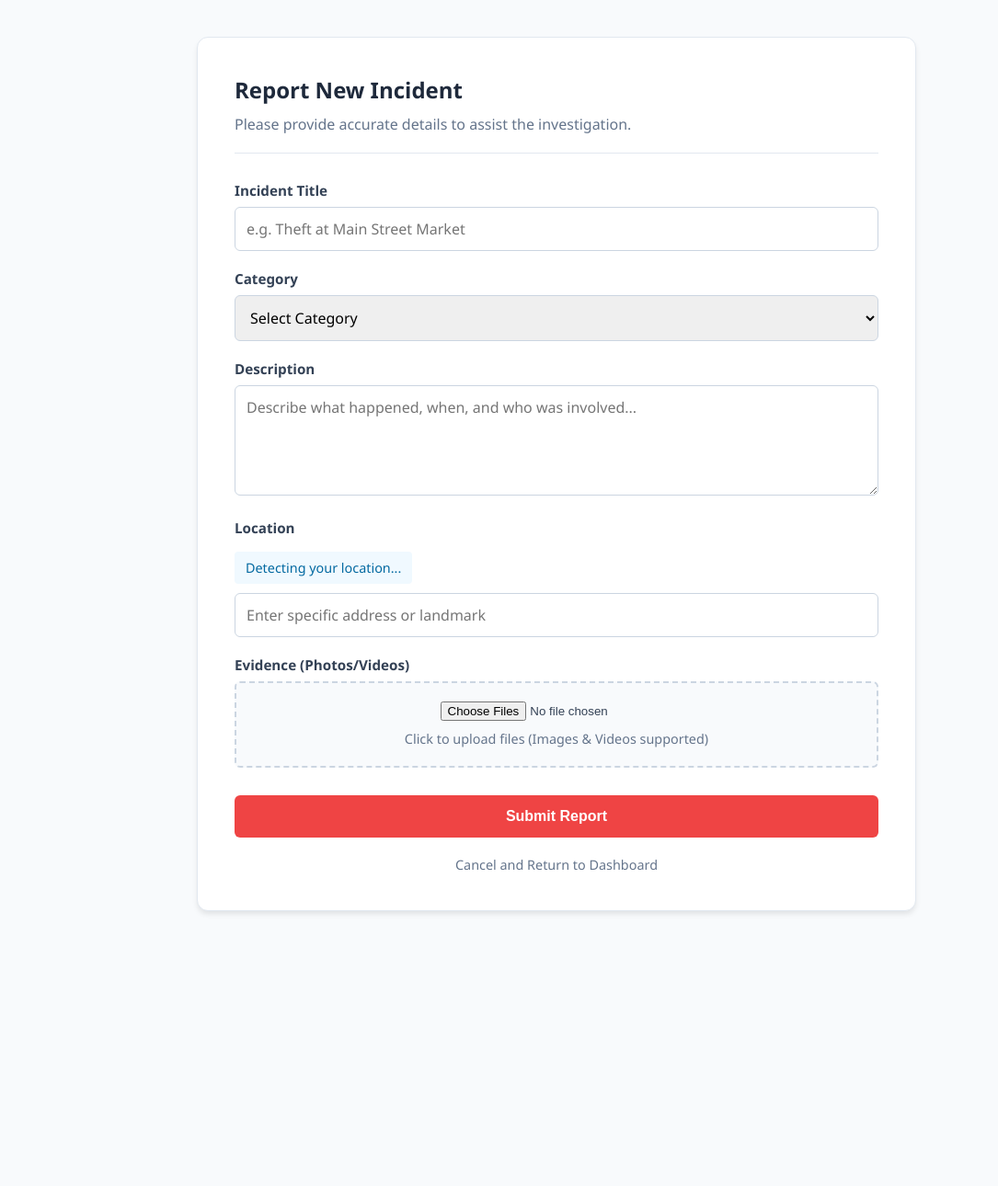
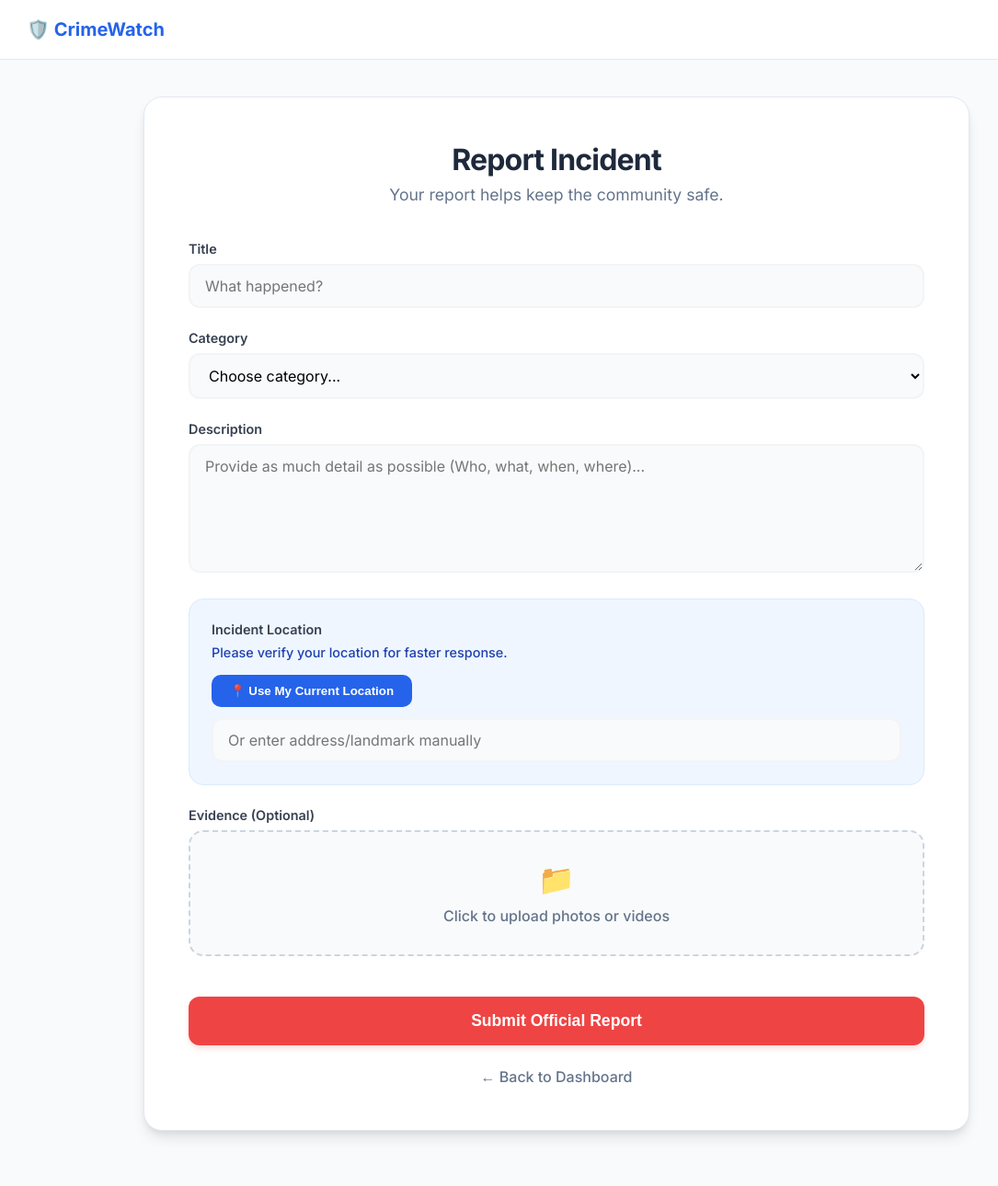
Before and after one commit to KamitKoul/crime-management-system, a PHP site: page /user/report_crime.php in a window 1280 px wide. Shown: the whole page at 92% size, without its empty margins (35-1120 px from the left). Before the commit the page ends 994 px from the top, so only its background shows below. Run offline with PHP 8.4, Linux system fonts and the light colour scheme; the visitor is signed in with stand-in values (Sample User, id 1); data that the repository does not hold is empty.

Commit message:
Major UI Overhaul: Catchy colors and polished layouts for all components

```diff
--- a/user/report_crime.php
+++ b/user/report_crime.php
@@ -10,134 +10,195 @@ if (!isset($_SESSION['user_id']) || $_SESSION['role'] !== 'USER') {
 $cats = mysqli_query($conn, "SELECT * FROM crimecategory");
 ?>
 <!DOCTYPE html>
-<html>
+<html lang="en">
 <head>
-    <title>Report Incident - Crime Management</title>
+    <meta charset="UTF-8">
     <meta name="viewport" content="width=device-width, initial-scale=1.0">
+    <title>Report Incident - CrimeWatch</title>
+    <link href="https://fonts.googleapis.com/css2?family=Inter:wght@400;500;600;700&display=swap" rel="stylesheet">
     <style>
         :root {
             --primary: #2563eb;
+            --primary-light: #eff6ff;
             --bg: #f8fafc;
             --surface: #ffffff;
-            --text: #334155;
+            --text-main: #1e293b;
+            --text-muted: #64748b;
             --border: #e2e8f0;
         }
         body {
-            font-family: 'Segoe UI', system-ui, sans-serif;
+            font-family: 'Inter', sans-serif;
             margin: 0;
             background-color: var(--bg);
-            color: var(--text);
-            padding-bottom: 40px;
+            color: var(--text-main);
+            padding-bottom: 60px;
         }
+
+        .navbar {
+            background-color: var(--surface);
+            border-bottom: 1px solid var(--border);
+            padding: 0 5%;
+            height: 64px;
+            display: flex;
+            align-items: center;
+            margin-bottom: 40px;
+        }
+        .logo {
+            font-size: 1.25rem;
+            font-weight: 700;
+            color: var(--primary);
+            text-decoration: none;
+        }
+
         .container {
-            max-width: 700px;
-            margin: 40px auto;
+            max-width: 800px;
+            margin: 0 auto;
             background: var(--surface);
-            padding: 40px;
-            border-radius: 12px;
-            box-shadow: 0 4px 6px -1px rgba(0,0,0,0.1);
+            padding: 48px;
+            border-radius: 20px;
+            box-shadow: 0 4px 6px -1px rgba(0,0,0,0.05), 0 10px 15px -3px rgba(0,0,0,0.1);
             border: 1px solid var(--border);
         }
         .header {
-            margin-bottom: 30px;
-            border-bottom: 1px solid var(--border);
-            padding-bottom: 20px;
+            margin-bottom: 40px;
+            text-align: center;
         }
         .header h2 {
-            margin: 0 0 10px 0;
-            color: #1e293b;
+            margin: 0;
+            font-size: 2rem;
+            font-weight: 800;
+            letter-spacing: -0.025em;
         }
         .header p {
-            margin: 0;
-            color: #64748b;
+            margin-top: 8px;
+            color: var(--text-muted);
+            font-size: 1.1rem;
         }
+
+        .form-section {
+            display: grid;
+            grid-template-columns: 1fr;
+            gap: 24px;
+        }
+
         label {
             display: block;
-            margin-top: 20px;
             margin-bottom: 8px;
             font-weight: 600;
-            color: #334155;
-            font-size: 0.95rem;
+            color: #374151;
+            font-size: 0.9rem;
         }
         input[type="text"],
         textarea,
         select {
             width: 100%;
-            padding: 12px;
-            border: 1px solid #cbd5e1;
-            border-radius: 6px;
+            padding: 12px 16px;
+            border: 2px solid #f3f4f6;
+            border-radius: 12px;
             box-sizing: border-box;
             font-family: inherit;
             font-size: 1rem;
-            transition: border-color 0.2s;
+            transition: all 0.2s;
+            background-color: #f9fafb;
         }
         input:focus, textarea:focus, select:focus {
             outline: none;
             border-color: var(--primary);
-            box-shadow: 0 0 0 3px rgba(37, 99, 235, 0.1);
+            background-color: white;
+            box-shadow: 0 0 0 4px rgba(37, 99, 235, 0.1);
         }
-        textarea { resize: vertical; min-height: 120px; }
+        textarea { resize: vertical; min-height: 140px; }
+
+        .location-box {
+            background-color: var(--primary-light);
+            padding: 24px;
+            border-radius: 16px;
+            border: 1px solid #dbeafe;
+        }
+
+        #locStatus {
+            font-size: 0.9rem;
+            font-weight: 500;
+            color: #1e40af;
+            margin-bottom: 16px;
+            display: block;
+        }
+
+        .btn-location {
+            background-color: var(--primary);
+            color: white;
+            padding: 10px 20px;
+            border-radius: 10px;
+            border: none;
+            font-weight: 600;
+            cursor: pointer;
+            display: inline-flex;
+            align-items: center;
+            gap: 8px;
+            transition: all 0.2s;
+        }
+        .btn-location:hover {
+            background-color: #1d4ed8;
+            transform: translateY(-1px);
+        }
 
         .file-upload-box {
             border: 2px dashed #cbd5e1;
-            padding: 20px;
+            padding: 32px;
             text-align: center;
-            border-radius: 6px;
-            background-color: #f8fafc;
-            margin-top: 5px;
+            border-radius: 16px;
+            background-color: #f9fafb;
             cursor: pointer;
-            transition: border-color 0.2s;
+            transition: all 0.2s;
         }
         .file-upload-box:hover {
             border-color: var(--primary);
-            background-color: #f0f9ff;
-        }
-        input[type="file"] {
-            display: block;
-            margin: 0 auto;
+            background-color: var(--primary-light);
         }
 
-        button {
-            margin-top: 30px;
-            padding: 14px 20px;
+        .btn-submit {
+            margin-top: 20px;
+            padding: 16px;
             background: #ef4444;
             color: white;
             border: none;
             cursor: pointer;
             width: 100%;
-            font-size: 1rem;
-            border-radius: 6px;
-            font-weight: 600;
-            transition: background 0.2s;
+            font-size: 1.1rem;
+            border-radius: 12px;
+            font-weight: 700;
+            transition: all 0.2s;
+            box-shadow: 0 4px 6px -1px rgba(239, 68, 68, 0.2);
         }
-        button:hover { background: #dc2626; }
+        .btn-submit:hover {
+            background: #dc2626;
+            transform: translateY(-1px);
+            box-shadow: 0 10px 15px -3px rgba(239, 68, 68, 0.3);
+        }
 
         .back-link {
             display: block;
-            margin-top: 20px;
+            margin-top: 24px;
             text-align: center;
-            color: #64748b;
+            color: var(--text-muted);
             text-decoration: none;
-            font-size: 0.9rem;
+            font-weight: 500;
         }
         .back-link:hover { color: var(--primary); }
-
-        #locStatus {
-            font-size: 0.9rem;
-            margin-top: 8px;
-            padding: 8px 12px;
-            background: #f0f9ff;
-            border-radius: 4px;
-            color: #0369a1;
-            display: inline-block;
-        }
     </style>
     <script>
         function getLocation() {
+            var locDiv = document.getElementById("locStatus");
+            locDiv.innerHTML = "⏳ Requesting location access...";
+
             if (navigator.geolocation) {
-                navigator.geolocation.getCurrentPosition(showPosition, showError);
+                navigator.geolocation.getCurrentPosition(showPosition, showError, {
+                    enableHighAccuracy: true,
+                    timeout: 10000,
+                    maximumAge: 0
+                });
             } else {
-                alert("Geolocation is not supported by this browser.");
+                locDiv.innerHTML = "❌ Geolocation is not supported.";
             }
         }
 
@@ -145,82 +206,91 @@ $cats = mysqli_query($conn, "SELECT * FROM crimecategory");
             document.getElementById("latitude").value = position.coords.latitude;
             document.getElementById("longitude").value = position.coords.longitude;
             var locDiv = document.getElementById("locStatus");
-            locDiv.innerHTML = "📍 Location Verified: " + position.coords.latitude.toFixed(4) + ", " + position.coords.longitude.toFixed(4);
-            locDiv.style.backgroundColor = "#ecfdf5"; // Green bg
-            locDiv.style.color = "#047857"; // Green text
+            locDiv.innerHTML = "✅ Location Verified: " + position.coords.latitude.toFixed(4) + ", " + position.coords.longitude.toFixed(4);
+            locDiv.style.color = "#047857";
 
             if(document.getElementById("location").value === "") {
-                document.getElementById("location").value = "Lat: " + position.coords.latitude.toFixed(4) + ", Lng: " + position.coords.longitude.toFixed(4);
+                document.getElementById("location").value = "GPS: " + position.coords.latitude.toFixed(5) + ", " + position.coords.longitude.toFixed(5);
             }
         }
 
         function showError(error) {
             var locDiv = document.getElementById("locStatus");
-            locDiv.style.backgroundColor = "#fef2f2"; // Red bg
-            locDiv.style.color = "#b91c1c"; // Red text
+            locDiv.style.color = "#b91c1c";
             switch(error.code) {
                 case error.PERMISSION_DENIED:
-                    locDiv.innerText = "⚠️ User denied Geolocation. Please enter address manually.";
+                    locDiv.innerText = "⛔ Permission Denied.";
                     break;
                 case error.POSITION_UNAVAILABLE:
                     locDiv.innerText = "⚠️ Location unavailable.";
                     break;
                 case error.TIMEOUT:
-                    locDiv.innerText = "⚠️ Location request timed out.";
+                    locDiv.innerText = "⏰ Request timed out.";
                     break;
-                case error.UNKNOWN_ERROR:
+                default:
                     locDiv.innerText = "⚠️ Unknown error.";
-                    break;
             }
         }
-
-        window.onload = getLocation;
     </script>
 </head>
 <body>
 
+    <nav class="navbar">
+        <a href="dashboard.php" class="logo">🛡️ CrimeWatch</a>
+    </nav>
+
     <div class="container">
         <div class="header">
-            <h2>Report New Incident</h2>
-            <p>Please provide accurate details to assist the investigation.</p>
+            <h2>Report Incident</h2>
+            <p>Your report helps keep the community safe.</p>
         </div>
 
-        <form action="../api/report_crime.php" method="POST" enctype="multipart/form-data">
+        <form action="../api/report_crime.php" method="POST" enctype="multipart/form-data" class="form-section">
 
-            <label>Incident Title</label>
-            <input type="text" name="title" required placeholder="e.g. Theft at Main Street Market">
+            <div>
+                <label>Title</label>
+                <input type="text" name="title" required placeholder="What happened?">
+            </div>
 
+            <div>
                 <label>Category</label>
                 <select name="category_id" required>
-                <option value="">Select Category</option>
-                <?php
-                if($cats) {
-                    while($row = mysqli_fetch_assoc($cats)): ?>
+                    <option value="">Choose category...</option>
+                    <?php while($row = mysqli_fetch_assoc($cats)): ?>
                         <option value="<?php echo $row['CategoryID']; ?>"><?php echo $row['CategoryName']; ?></option>
-                    <?php endwhile;
-                }
-                ?>
+                    <?php endwhile; ?>
                 </select>
+            </div>
 
+            <div>
                 <label>Description</label>
-            <textarea name="description" required placeholder="Describe what happened, when, and who was involved..."></textarea>
+                <textarea name="description" required placeholder="Provide as much detail as possible (Who, what, when, where)..."></textarea>
+            </div>
 
-            <label>Location</label>
-            <div id="locStatus">Detecting your location...</div>
-            <input type="text" name="location" id="location" style="margin-top: 10px;" placeholder="Enter specific address or landmark" required>
+            <div class="location-box">
+                <label>Incident Location</label>
+                <span id="locStatus">Please verify your location for faster response.</span>
+                <div style="display: flex; gap: 12px; flex-wrap: wrap;">
+                    <button type="button" onclick="getLocation()" class="btn-location">📍 Use My Current Location</button>
+                    <input type="text" name="location" id="location" placeholder="Or enter address/landmark manually" required style="flex-grow: 1;">
+                </div>
                 <input type="hidden" name="latitude" id="latitude">
                 <input type="hidden" name="longitude" id="longitude">
-
-            <label>Evidence (Photos/Videos)</label>
-            <div class="file-upload-box">
-                <input type="file" name="evidence[]" multiple accept="image/*,video/*">
-                <p style="margin: 10px 0 0; color: #64748b; font-size: 0.9rem;">Click to upload files (Images & Videos supported)</p>
             </div>
 
-            <button type="submit">Submit Report</button>
+            <div>
+                <label>Evidence (Optional)</label>
+                <div class="file-upload-box" onclick="document.getElementById('evidence_input').click();">
+                    <input type="file" id="evidence_input" name="evidence[]" multiple accept="image/*,video/*" style="display: none;">
+                    <span style="font-size: 2rem;">📁</span>
+                    <p style="margin: 10px 0 0; color: #64748b; font-weight: 500;">Click to upload photos or videos</p>
+                </div>
+            </div>
+
+            <button type="submit" class="btn-submit">Submit Official Report</button>
         </form>
 
-        <a href="dashboard.php" class="back-link">Cancel and Return to Dashboard</a>
+        <a href="dashboard.php" class="back-link">← Back to Dashboard</a>
     </div>
 
 </body>
```
Also changed, not shown: api/report_crime.php (+18 -1 lines), login.html (+64 -38 lines), officer/dashboard.php (+106 -132 lines), register.html (+75 -47 lines). Lines whose indentation alone changed are shown as unchanged.
